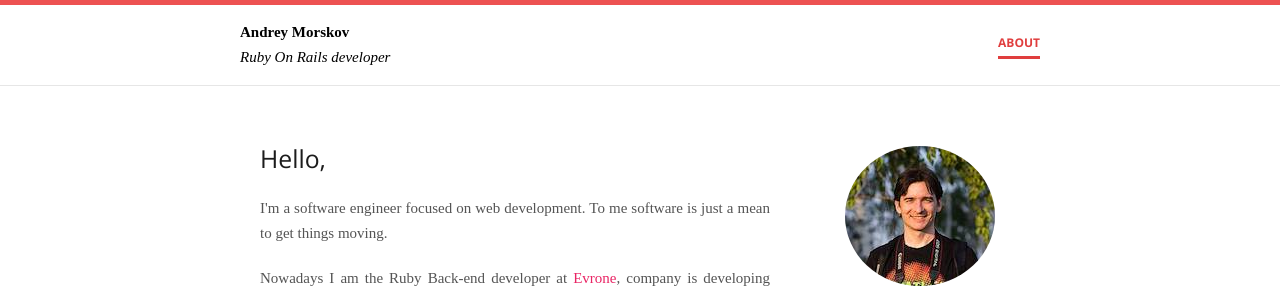
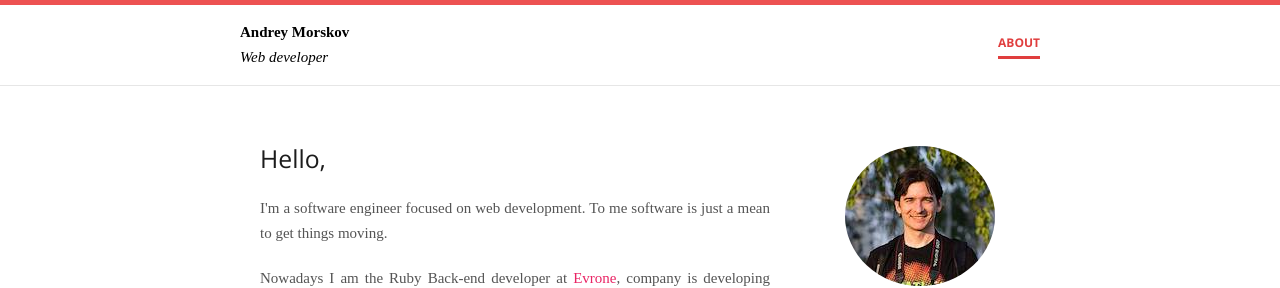
Before and after one commit to accessd/accessd.github.io, a Jekyll site: the page built from index.html, in a window 1280 px wide. Shown: the top 288 px of the page. Built offline with Jekyll 4.4.1, drawn with Linux system fonts in a browser that asks for light colours; some web fonts are replaced; part of the change alters nothing that is shown.

```diff
--- a/_layouts/default.html
+++ b/_layouts/default.html
@@ -23,7 +23,7 @@
           <a class="fname" href="/">Andrey Morskov</a><br />
           <small>
             <em>
-              <a href="/">Ruby On Rails developer</a>
+              <a href="/">Web developer</a>
             </em>
           </small>
         </div>
@@ -46,6 +46,15 @@
       <a href="https://github.com/accessd/accessd.github.com">Github</a>
       and put together by <a href="http://twitter.com/accessd_d">@accessd_d</a>
     </footer>
+<script>
+  (function(i,s,o,g,r,a,m){i['GoogleAnalyticsObject']=r;i[r]=i[r]||function(){
+  (i[r].q=i[r].q||[]).push(arguments)},i[r].l=1*new Date();a=s.createElement(o),
+  m=s.getElementsByTagName(o)[0];a.async=1;a.src=g;m.parentNode.insertBefore(a,m)
+  })(window,document,'script','//www.google-analytics.com/analytics.js','ga');
 
+  ga('create', 'UA-51865164-1', 'accessd.github.io');
+  ga('send', 'pageview');
+
+</script>
   </body>
 </html>
```
